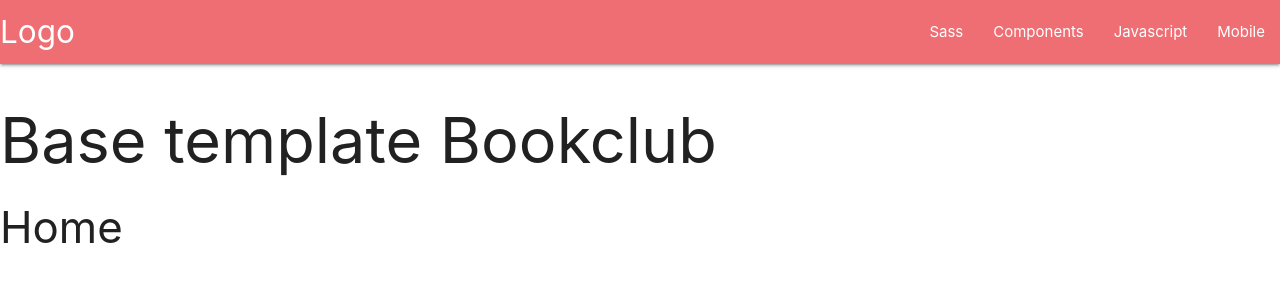
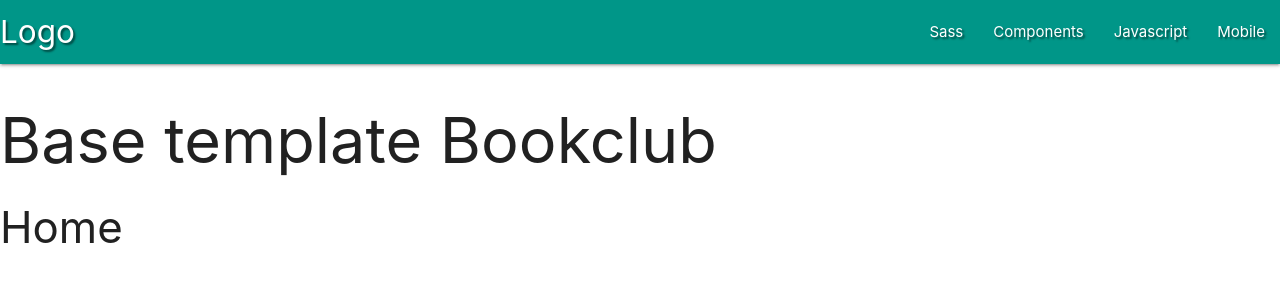
Before and after one commit to cnavotka/bookclub, a Flask app: page / in a window 1280 px wide. Shown: the top 300 px of the page. Run offline with Flask 2, Linux system fonts and the light colour scheme; some libraries are stand-ins or nearby versions; some web fonts are replaced.

Commit message:
Add text shadow to the navbar in the style css file

```diff
--- a/static/css/style.css
+++ b/static/css/style.css
@@ -1 +1,7 @@
 @import url('https://fonts.googleapis.com/css2?family=Azeret+Mono:wght@200&family=Oswald&display=swap');
+
+/*---Navbar*/
+
+.text-shadow {
+    text-shadow: 2px 2px 2px rgba(0, 0, 0, 0.5);
+}
--- a/templates/base.html
+++ b/templates/base.html
@@ -16,7 +16,7 @@
 
     <header>
         <!-- Top navbar-->
-        <nav>
+        <nav class="nav-extended text-shadow teal">
             <div class="nav-wrapper">
                 <a href="#!" class="brand-logo">Logo</a>
                 <a href="#" data-target="mobile-demo" class="sidenav-trigger"><i class="material-icons">menu</i></a>
```
